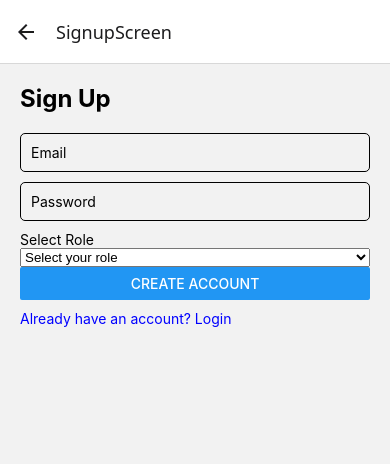
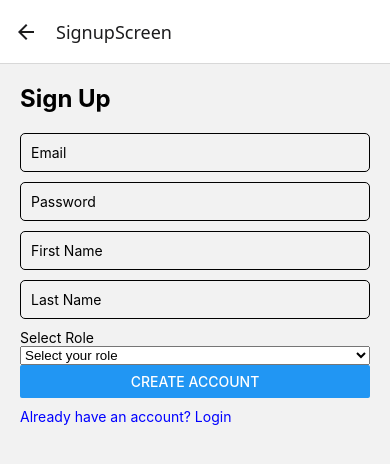
Before and after one commit to milkdatcow/CSYM030-Assignment, a React Native app in the folder bethel/: screen /SignupScreen in a window 390 px wide. Shown: the top 464 px of the page. Built offline with nearby package versions, Linux system fonts and the light colour scheme; no server answers.

Commit message:
Update Signup.js

```diff
--- a/bethel/screens/Signup.js
+++ b/bethel/screens/Signup.js
@@ -10,6 +10,8 @@ const Signup = ({ navigation }) => {
   const [email, setEmail] = useState('');
   const [password, setPassword] = useState('');
   const [role, setRole] = useState('');
+  const [fname, setFname] = useState('');
+  const [lname, setLname] = useState('');
 
   const handleSignUp = async () => {
     try {
@@ -35,6 +37,8 @@ const Signup = ({ navigation }) => {
       <Text style={styles.title}>Sign Up</Text>
       <TextInput placeholder="Email" value={email} onChangeText={setEmail} style={styles.input} />
       <TextInput placeholder="Password" secureTextEntry value={password} onChangeText={setPassword} style={styles.input} />
+      <TextInput placeholder="First Name" value={fname} onChangeText={setFname} style={styles.input} />
+      <TextInput placeholder="Last Name" value={lname} onChangeText={setLname} style={styles.input} />
       <Text>Select Role</Text>
       <Picker selectedValue={role} onValueChange={(itemValue) => setRole(itemValue)}>
         <Picker.Item label="Select your role" value="" enabled={false} />
```
